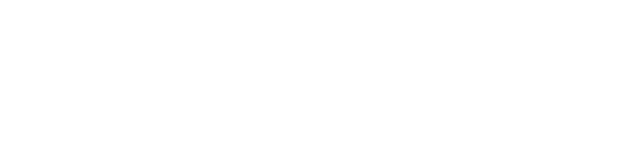
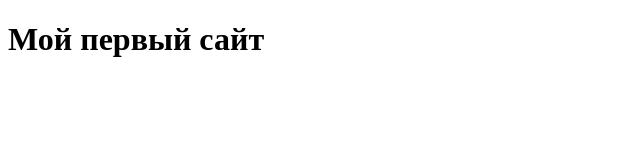
Before and after one commit to St1nger01/MyNewSite, a plain HTML site: page index.html in a window 1280 px wide. Shown: the whole page, without its empty margins (0-640 px from the left). Drawn offline with Linux system fonts and the light colour scheme.

Commit message:
Update index.html

```diff
--- a/index.html
+++ b/index.html
@@ -7,6 +7,6 @@
     <title>New Site</title>
 </head>
 <body>
-
+    <h1>Мой первый сайт<h1>
 </body>
 </html>
```
